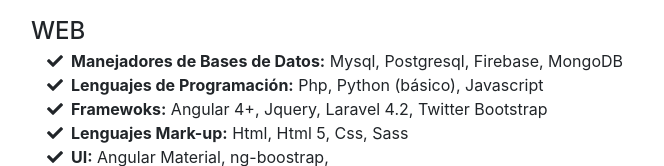
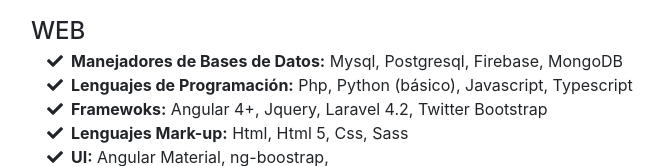
Before and after one commit to silmanatera/resume, a website with bundled scripts: page index.html in a window 1280 px wide. Shown: the part 3792-3958 px from the top of the page, without its empty margins (289-953 px from the left). Built offline with nearby package versions, Linux system fonts and the light colour scheme; a web font is replaced by a local one.

Commit message:
Added new lenguage

```diff
--- a/index.html
+++ b/index.html
@@ -388,7 +388,7 @@
           <li>
             <i class="fa-li fa fa-check"></i>
             <b>Lenguajes de Programación:</b>
-            Php, Python (básico), Javascript
+            Php, Python (básico), Javascript, Typescript
           </li>
           <li>
             <i class="fa-li fa fa-check"></i>
```
